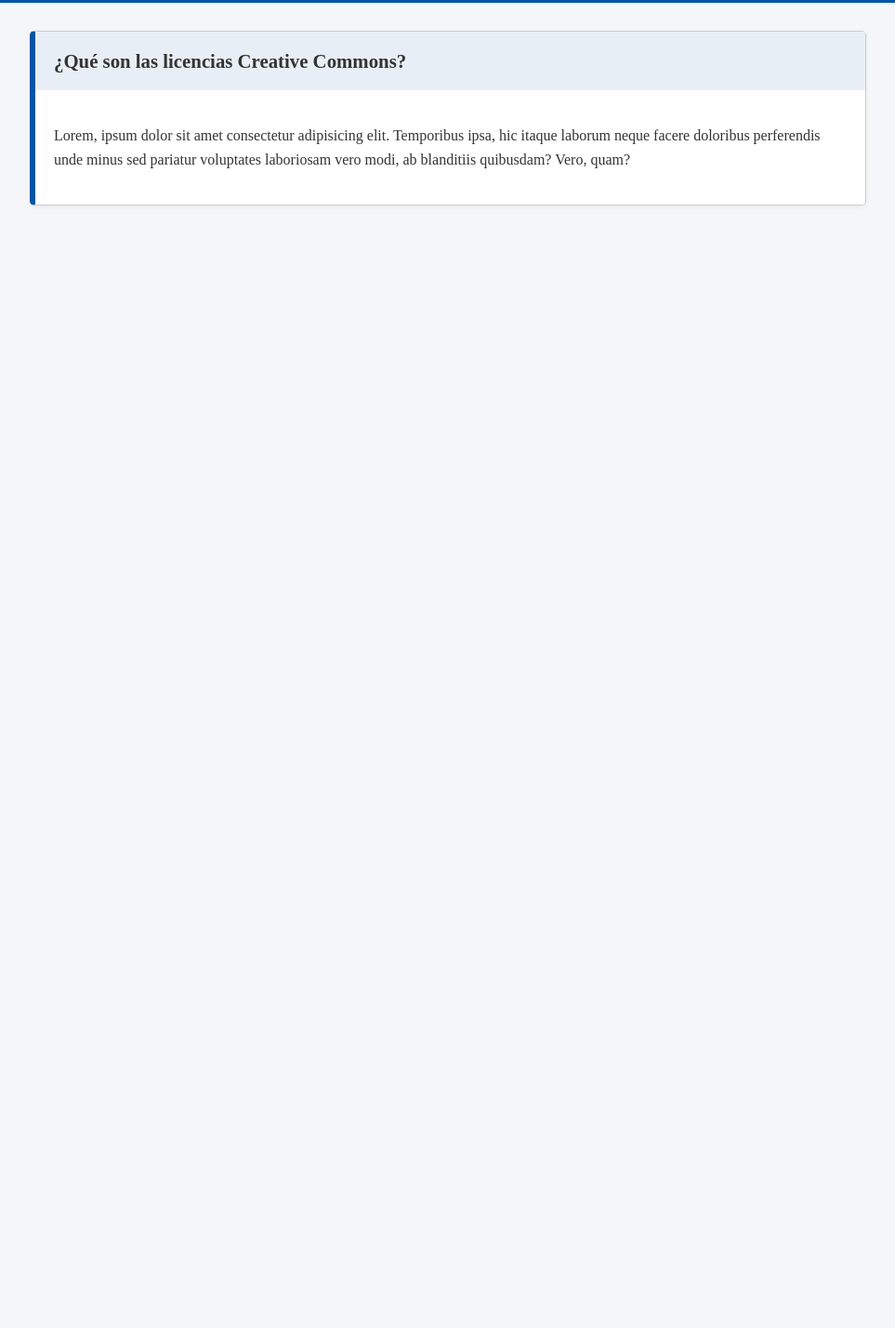
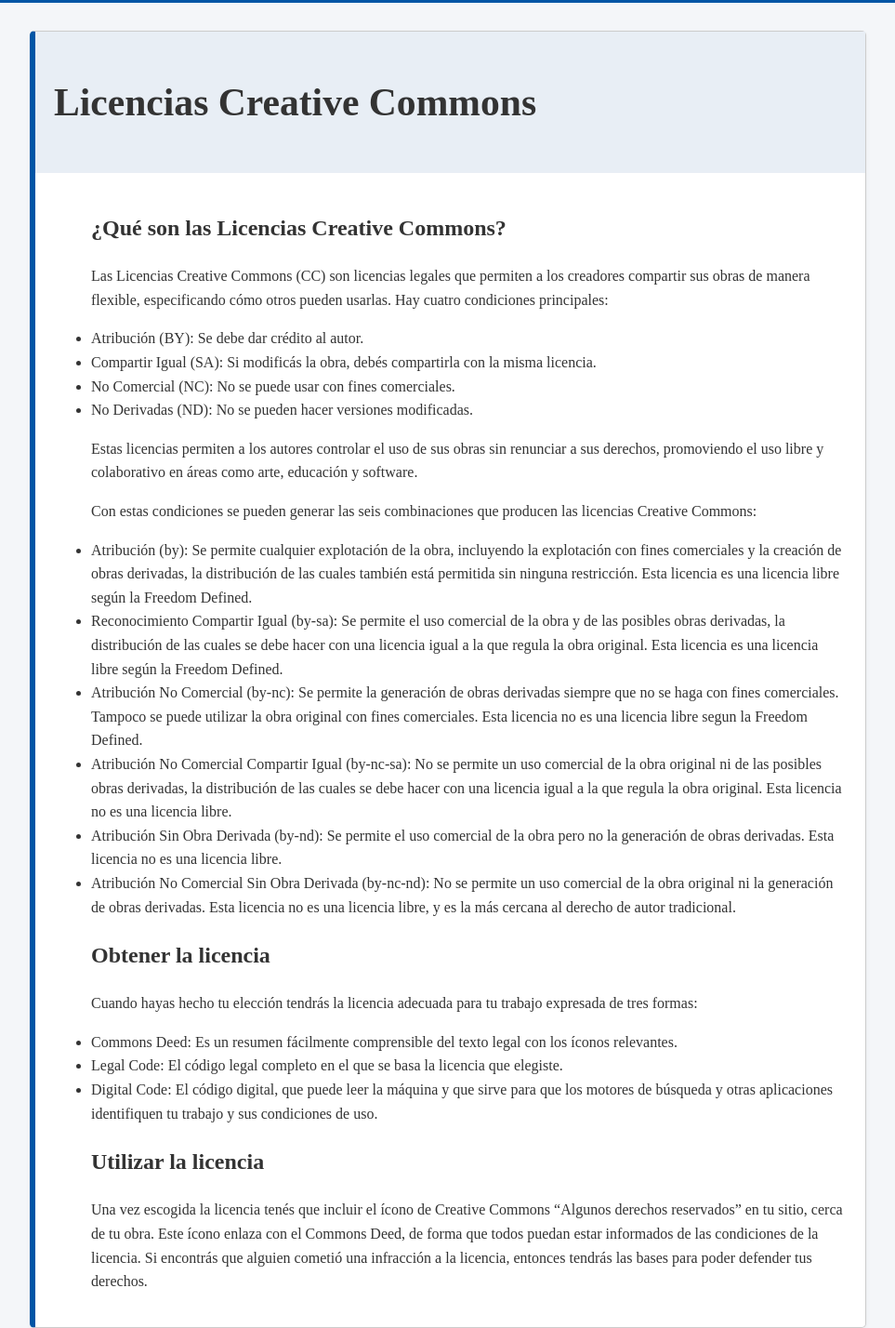
Before and after one commit to uncoma-curza-lab/Base_Estatica_grupo5_2025, a plain HTML site: page licencia.html in a window 1280 px wide. Shown: the part 128-1556 px from the top of the page at 93% size, without its empty margins (158-1121 px from the left). Before the commit the page ends 800 px from the top, so only its background shows below. Drawn offline with Linux system fonts and the light colour scheme.

Commit message:
eliminando archivo innecesario y agregando licencias

```diff
--- a/licencia.html
+++ b/licencia.html
@@ -24,8 +24,36 @@
 
   <main>
     <div class="card open">
-      <div class="header">¿Qué son las licencias Creative Commons?</div>
+      <div class="header"><h1>Licencias Creative Commons</h1></div>
       <div class="content">
-        <p>Lorem, ipsum dolor sit amet consectetur adipisicing elit. Temporibus ipsa, hic itaque laborum neque facere
-          doloribus perferendis unde minus sed pariatur voluptates laboriosam vero modi, ab blanditiis quibusdam? Vero,
-          quam?</p>
+        <ul>
+          <h2>¿Qué son las Licencias Creative Commons?</h2>
+          <p>Las Licencias Creative Commons (CC) son licencias legales que permiten a los creadores compartir sus obras de manera flexible, especificando cómo otros pueden usarlas. Hay cuatro condiciones principales:</p>
+          <li>Atribución (BY): Se debe dar crédito al autor.</li>
+          <li>Compartir Igual (SA): Si modificás la obra, debés compartirla con la misma licencia.</li>
+          <li>No Comercial (NC): No se puede usar con fines comerciales.</li>
+          <li>No Derivadas (ND): No se pueden hacer versiones modificadas.</li>
+
+          <p>Estas licencias permiten a los autores controlar el uso de sus obras sin renunciar a sus derechos, promoviendo el uso libre y colaborativo en áreas como arte, educación y software.</p>
+
+          <p>Con estas condiciones se pueden generar las seis combinaciones que producen las licencias Creative Commons:</p>
+
+          <li>Atribución (by): Se permite cualquier explotación de la obra, incluyendo la explotación con fines comerciales y la creación de obras derivadas, la distribución de las cuales también está permitida sin ninguna restricción. Esta licencia es una licencia libre según la Freedom Defined.</li>
+          <li>Reconocimiento Compartir Igual (by-sa): Se permite el uso comercial de la obra y de las posibles obras derivadas, la distribución de las cuales se debe hacer con una licencia igual a la que regula la obra original. Esta licencia es una licencia libre según la Freedom Defined.</li>
+          <li>Atribución No Comercial (by-nc): Se permite la generación de obras derivadas siempre que no se haga con fines comerciales. Tampoco se puede utilizar la obra original con fines comerciales. Esta licencia no es una licencia libre segun la Freedom Defined.
+          <li>Atribución  No Comercial  Compartir Igual (by-nc-sa): No se permite un uso comercial de la obra original ni de las posibles obras derivadas, la distribución de las cuales se debe hacer con una licencia igual a la que regula la obra original. Esta licencia no es una licencia libre.</li>
+          <li>Atribución  Sin Obra Derivada (by-nd): Se permite el uso comercial de la obra pero no la generación de obras derivadas. Esta licencia no es una licencia libre.</li>
+          <li>Atribución  No Comercial  Sin Obra Derivada (by-nc-nd): No se permite un uso comercial de la obra original ni la generación de obras derivadas. Esta licencia no es una licencia libre, y es la más cercana al derecho de autor tradicional.</li>
+
+          <h2>Obtener la licencia</h2>
+
+          <p>Cuando hayas hecho tu elección tendrás la licencia adecuada para tu trabajo expresada de tres formas:</p>
+
+          <li>Commons Deed: Es un resumen fácilmente comprensible del texto legal con los íconos relevantes.</li>
+          <li>Legal Code: El código legal completo en el que se basa la licencia que elegiste.</li>
+          <li>Digital Code: El código digital, que puede leer la máquina y que sirve para que los motores de búsqueda y otras aplicaciones identifiquen tu trabajo y sus condiciones de uso.</li>
+
+          <h2>Utilizar la licencia</h2>
+
+          <p>Una vez escogida la licencia tenés que incluir el ícono de Creative Commons “Algunos derechos reservados” en tu sitio, cerca de tu obra. Este ícono enlaza con el Commons Deed, de forma que todos puedan estar informados de las condiciones de la licencia. Si encontrás que alguien cometió una infracción a la licencia, entonces tendrás las bases para poder defender tus derechos.</p>
+        </ul>
```
Also changed, not shown: participante.html (deleted, +0 -53 lines).
